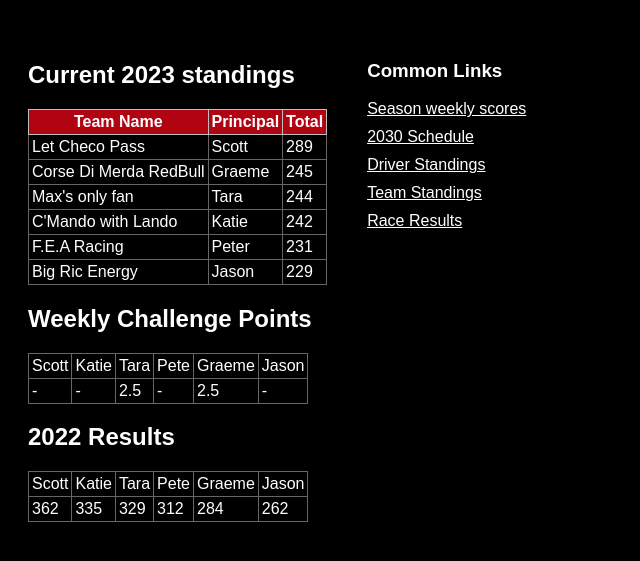
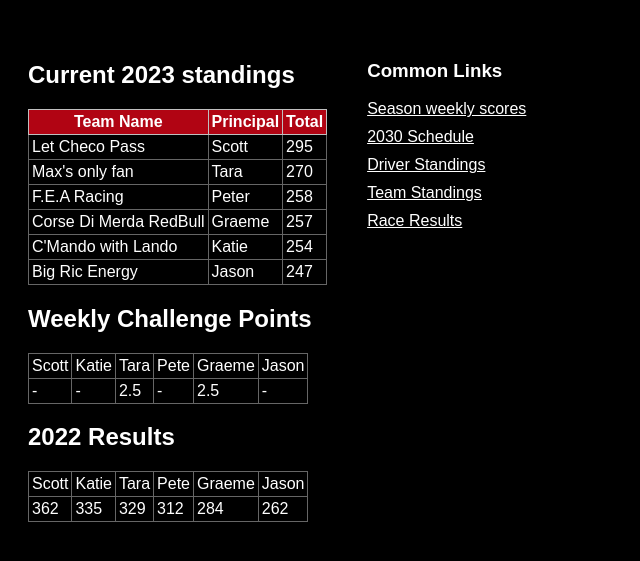
Before and after one commit to Bruer26/F1, a plain HTML site: page index.html in a window 1280 px wide. Shown: the part 227-788 px from the top of the page, without its empty margins (0-640 px from the left). Drawn offline with nearby package versions, Linux system fonts and the light colour scheme.

Commit message:
Update index.html

```diff
--- a/index.html
+++ b/index.html
@@ -26,32 +26,32 @@
         <tr>
           <td>Big Ric Energy</td>
           <td>Jason</td>
-          <td>229</td>
+          <td>247</td>
         </tr>
         <tr>
           <td>Let Checo Pass</td>
           <td>Scott</td>
-          <td>289</td>
+          <td>295</td>
         </tr>
         <tr>
           <td>Corse Di Merda RedBull</td>
           <td>Graeme</td>
-          <td>245</td>
+          <td>257</td>
         </tr>
         <tr>
           <td>Max's only fan</td>
           <td>Tara</td>
-          <td>244</td>
+          <td>270</td>
         </tr>
         <tr>
           <td>C'Mando with Lando</td>
           <td>Katie</td>
-          <td>242</td>
+          <td>254</td>
         </tr>
         <tr>
           <td>F.E.A Racing</td>
           <td>Peter</td>
-          <td>231</td>
+          <td>258</td>
         </tr>
       </table>
       <h2>Weekly Challenge Points</h2>
```
